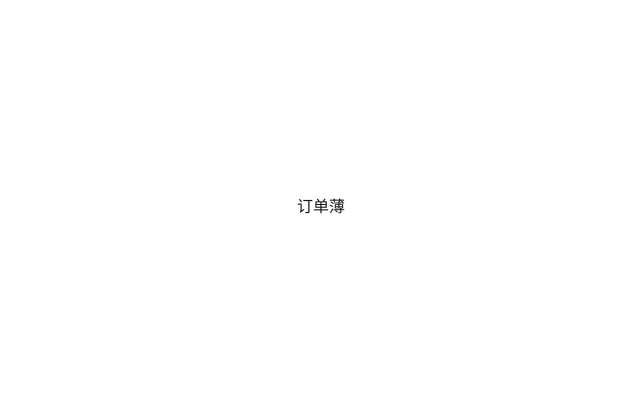
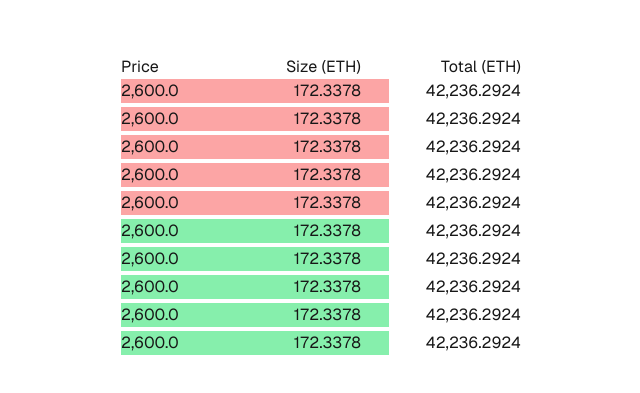
Before and after one commit to bali-exchange/bali, a Next.js app in the folder ui/: page / in a window 1280 px wide. Shown: the part 193-586 px from the top of the page, without its empty margins (319-959 px from the left). Built offline with nearby package versions, Linux system fonts and the light colour scheme.

Commit message:
feat: 逐渐完善组件

```diff
--- a/ui/src/app/components/OrderBook/index.tsx
+++ b/ui/src/app/components/OrderBook/index.tsx
@@ -1,7 +1,44 @@
-import React from 'react';
+'use client';
+
+import React, { useState } from 'react';
+
+const Book = (props: {
+  type: 'ASK' | 'BID',
+}) => {
+  const [bookData, setBookData] = useState<any[]>([1, 2, 3, 4, 5]);
+
+  return (
+    <ul>
+      {bookData.map((data) => (
+        <li className="relative grid grid-cols-5 mb-1">
+          <div className={`absolute top-0 bottom-0 left-0 -z-10 ${
+            props.type === 'ASK' ? 'bg-red-300' : 'bg-green-300'
+          }`} style={{ right: '33%' }}></div>
+          <div className="col-span-1">2,600.0</div>
+          <div className="col-span-2 text-right">172.3378</div>
+          <div className="col-span-2 text-right">42,236.2924</div>
+        </li>
+      ))}
+    </ul>
+  );
+};
 
 const OrderBook = () => {
-  return <span>订单薄</span>;
+  return <div style={{ width: 400 }}>
+    <div></div>
+    <div className="grid grid-cols-5">
+      <div className="col-span-1">Price</div>
+      <div className="col-span-2 text-right">Size (ETH)</div>
+      <div className="col-span-2 text-right">Total (ETH)</div>
+    </div>
+    <div>
+      <Book type="ASK" />
+    </div>
+    <div></div>
+    <div>
+      <Book type="BID" />
+    </div>
+  </div>;
 };
 
 export default OrderBook;
```
